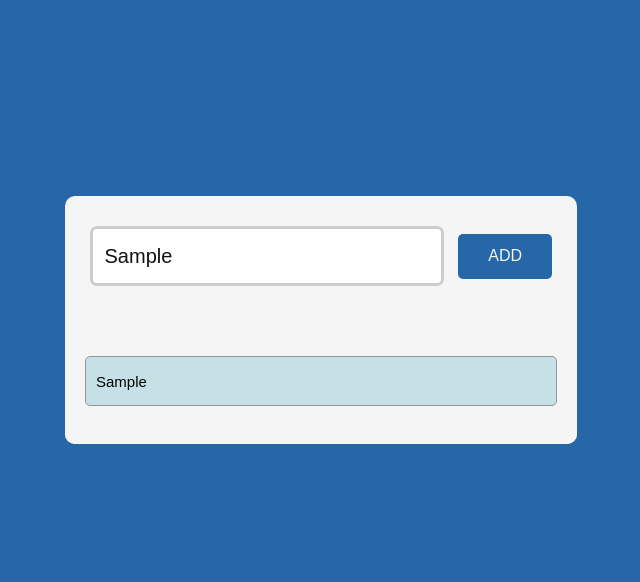
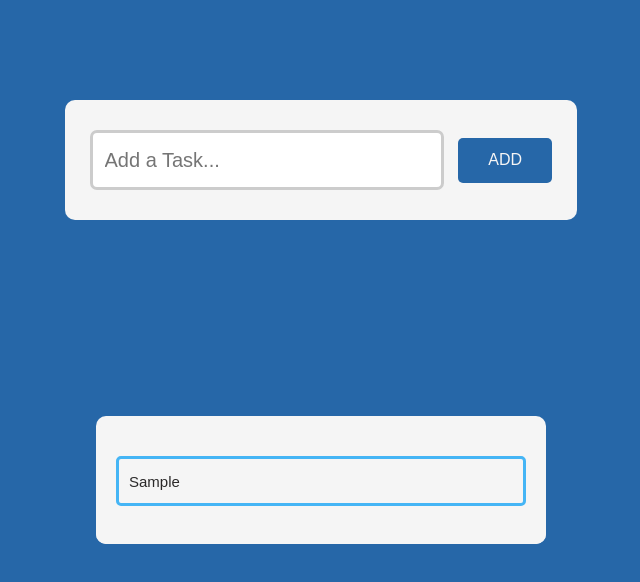
Before and after one commit to Tanay-10/CipherSchools-RAB1-ToDo, a plain HTML site: page index.html in a window 1280 px wide. Both pictures are taken after typing "Sample" into the empty fields and a click on the button "ADD". Shown: the whole page, without its empty margins (319-959 px from the left). Drawn offline with Linux system fonts and the light colour scheme.

Commit message:
UI changes

```diff
--- a/index.html
+++ b/index.html
@@ -9,11 +9,15 @@
   </head>
   <body>
     <div class="container">
-      <div id="new-task">
-        <input type="text" placeholder="Add a Task..." />
-        <button id="add-btn">ADD</button>
+      <div id="add-section">
+        <div id="new-task">
+          <input type="text" placeholder="Add a Task..." />
+          <button id="add-btn" onclick="btnClick('task-section')">ADD</button>
+        </div>
       </div>
-      <div id="tasks"></div>
+      <div id="task-section">
+        <div id="tasks"></div>
+      </div>
     </div>
     <script src="script.js"></script>
   </body>
--- a/script.js
+++ b/script.js
@@ -1,4 +1,34 @@
-document.querySelector("#add-btn").onclick = function () {
+// document.querySelector("#add-btn").onclick = function () {
+//   if (document.querySelector("#new-task input").value.length == 0) {
+//     alert("Please Enter a Task");
+//   } else {
+//     document.querySelector("#tasks").innerHTML += `
+//             <div class="task">
+//                 <span id="taskname">
+//                     ${document.querySelector("#new-task input").value}
+//                 </span>
+//             </div>
+//         `;
+//     document.querySelector("#new-task input").value = null;
+
+//     var toggleDiv = (id) => {
+//       var div = document.getElementById(id);
+//       div.style.display = div.style.display == "none" ? "block" : "none";
+//     };
+
+//     // var current_tasks = document.querySelectorAll(".delete");
+//     // for (var i = 0; i < current_tasks.length; i++) {
+//     //   current_tasks[i].onclick = function () {
+//     //     this.parentNode.remove();
+//     //   };
+//     // }
+//   }
+// };
+
+function btnClick(id) {
+  var div = document.getElementById(id);
+  div.style.display = div.style.display == "none" ? "block" : "block";
+
   if (document.querySelector("#new-task input").value.length == 0) {
     alert("Please Enter a Task");
   } else {
@@ -9,12 +39,6 @@ document.querySelector("#add-btn").onclick = function () {
                 </span>
             </div>
         `;
-
-    var current_tasks = document.querySelectorAll(".delete");
-    for (var i = 0; i < current_tasks.length; i++) {
-      current_tasks[i].onclick = function () {
-        this.parentNode.remove();
-      };
-    }
+    document.querySelector("#new-task input").value = null;
   }
-};
+}
--- a/style.css
+++ b/style.css
@@ -11,8 +11,15 @@ body{
 }
 
 .container{
+    display: flex;
+    flex-direction: column ;
+    justify-content: space-between;
+    gap: 20px;
+}
+
+#add-section{
     width: 40%;
-    top: 40%;
+    top: 20%;
     left: 50%;
     background-color: whitesmoke;
     border-radius: 10px;
@@ -66,26 +73,46 @@ body{
     color: whitesmoke;
 }
 
+#task-section{
+    display: none;
+    width: 25%;
+    top: 60%;
+    left: 50%;
+    background-color: whitesmoke;
+    border-radius: 10px;
+    min-width: 450px;
+    position: absolute;
+    max-height: 400px;
+    overflow-y: auto;
+    transform: translate(-50%, -50%);
+}
+
 #tasks {
     position: relative;
     margin-top: 10px;
     padding: 30px 20px;
-    border-radius: 10px;
+    border-radius: 5px;
     width: 100;
     background-color: whitesmoke;
+    display: flex;
+    flex-direction: column;
+    justify-content: space-between;
 }
 
 .task{
-    background-color: #c5e1e6;
+    /* background-color: #2667a8; */
+    /* color: whitesmoke; */
+    color: rgb(43, 41, 41);
+    font-size: 30px;
     height: 50px;
-		margin-bottom: 8px;
+	margin-bottom: 8px;
     padding: 5px 10px;
     display: flex;
-		border-radius: 5px;
+	border-radius: 5px;
+    border: 3px solid #45B5F5;
     align-items: center;
     justify-content: space-between;
-    border: 1px solid #939697;
-    cursor: pointer;
+    /* cursor: pointer; */
 }
 .task span{
     font-family: 'Poppins',sans-serif;
```
